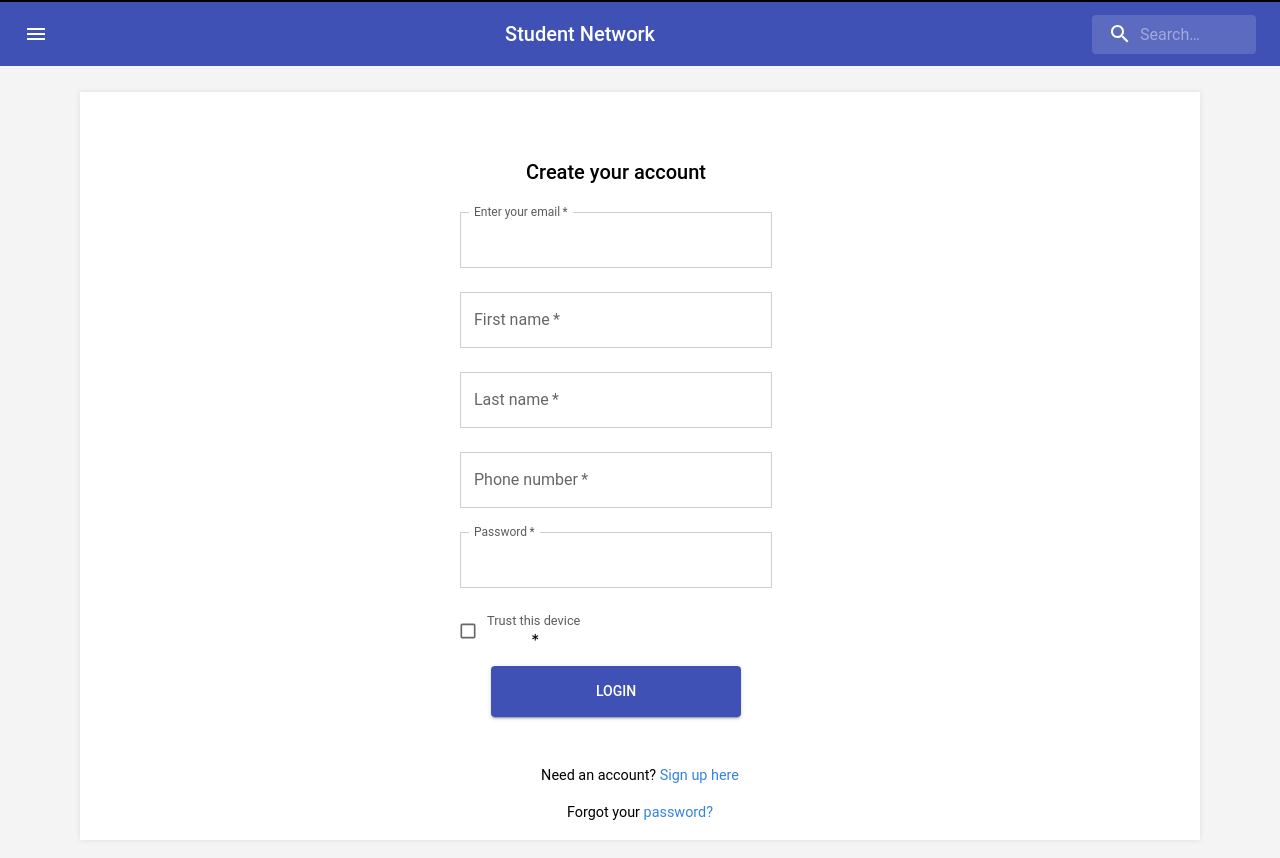
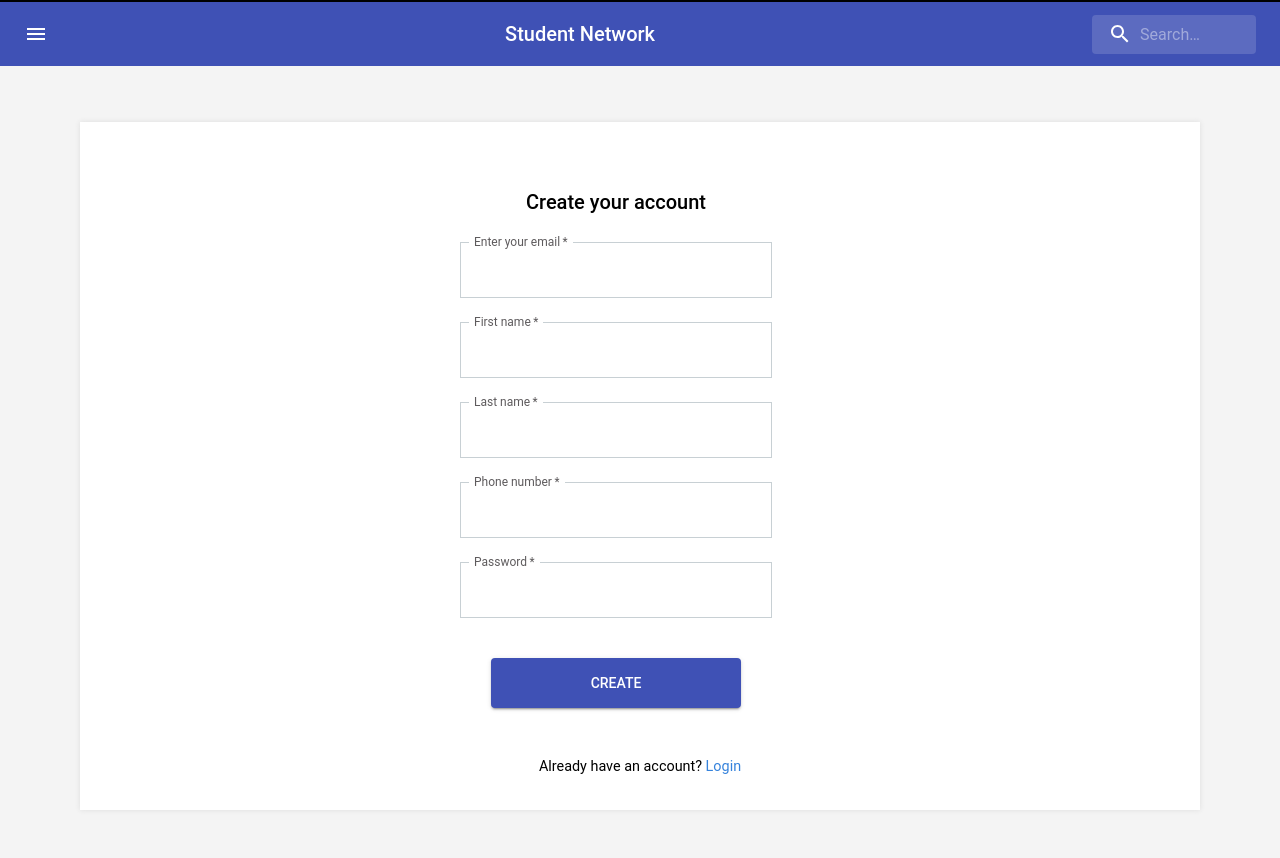
Before and after one commit to m-code-ing/student-directory-fe, a React (Create React App) app: page / in a window 1280 px wide. Shown: the top 858 px of the page. Built offline with nearby package versions, Linux system fonts and the light colour scheme.

Commit message:
Registration Form changes - remove login components from registration form
FormInput: move under components directory

```diff
--- a/src/components/RegistrationForm/RegistrationForm.tsx
+++ b/src/components/RegistrationForm/RegistrationForm.tsx
@@ -14,7 +14,7 @@ import { useForm, SubmitHandler, FormProvider } from 'react-hook-form'
 import { Link } from 'react-router-dom'
 import { literal, object, string, TypeOf } from 'zod'
 import { zodResolver } from '@hookform/resolvers/zod'
-import FormInput from './FormInput'
+import FormInput from '../FormInput'
 import styled from '@emotion/styled'
 
 // ? Styled React Route Dom Link Component
@@ -68,7 +68,7 @@ const loginSchema = object({
 // ? Infer the Schema to get the TS Type
 type ILogin = TypeOf<typeof loginSchema>
 
-const LoginPage: FC = () => {
+const RegistrationForm: FC = () => {
   // ? Default Values
   const defaultValues: ILogin = {
     firstName: '',
@@ -151,39 +151,17 @@ const LoginPage: FC = () => {
                       focused
                       required
                     />
-                    <FormInput label="First name" type="text" name="firstName" required />
-                    <FormInput label="Last name" type="text" name="lastName" required />
+                    <FormInput label="First name" type="text" name="firstName" focused required />
+                    <FormInput label="Last name" type="text" name="lastName" focused required />
                     <FormInput
                       label="Phone number"
                       type="number"
                       inputMode="numeric"
                       name="phoneNumber"
+                      focused
                       required
                     />
                     <FormInput type="password" label="Password" name="password" required focused />
-
-                    <FormControlLabel
-                      control={
-                        <Checkbox
-                          size="small"
-                          aria-label="trust this device checkbox"
-                          required
-                          {...methods.register('persistUser')}
-                        />
-                      }
-                      label={
-                        <Typography
-                          variant="body2"
-                          sx={{
-                            fontSize: '0.8rem',
-                            fontWeight: 400,
-                            color: '#5e5b5d',
-                          }}
-                        >
-                          Trust this device
-                        </Typography>
-                      }
-                    />
 
                     <LoadingButton
                       loading={false}
@@ -196,7 +174,7 @@ const LoginPage: FC = () => {
                         marginInline: 'auto',
                       }}
                     >
-                      Login
+                      Create
                     </LoadingButton>
                   </Box>
                 </Grid>
@@ -204,10 +182,7 @@ const LoginPage: FC = () => {
               <Grid container justifyContent="center">
                 <Stack sx={{ mt: '3rem', textAlign: 'center' }}>
                   <Typography sx={{ fontSize: '0.9rem', mb: '1rem' }}>
-                    Need an account? <LinkItem to="/signup">Sign up here</LinkItem>
-                  </Typography>
-                  <Typography sx={{ fontSize: '0.9rem' }}>
-                    Forgot your <LinkItem to="/forgotPassword">password?</LinkItem>
+                    Already have an account? <LinkItem to="/">Login</LinkItem>
                   </Typography>
                 </Stack>
               </Grid>
@@ -219,4 +194,4 @@ const LoginPage: FC = () => {
   )
 }
 
-export default LoginPage
+export default RegistrationForm
```
Also changed, not shown: src/components/FormInput.tsx (renamed from src/components/RegistrationForm/FormInput.tsx).
